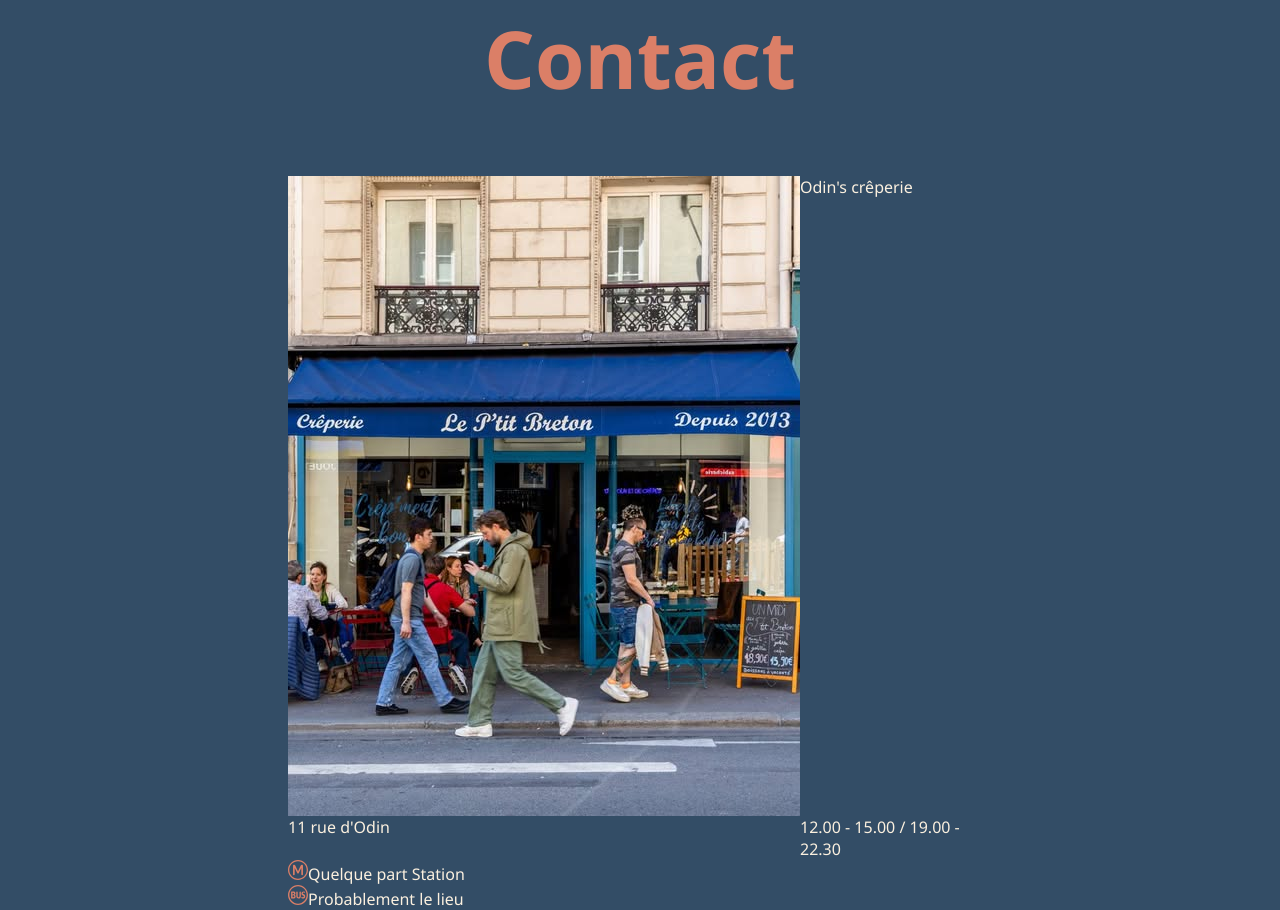
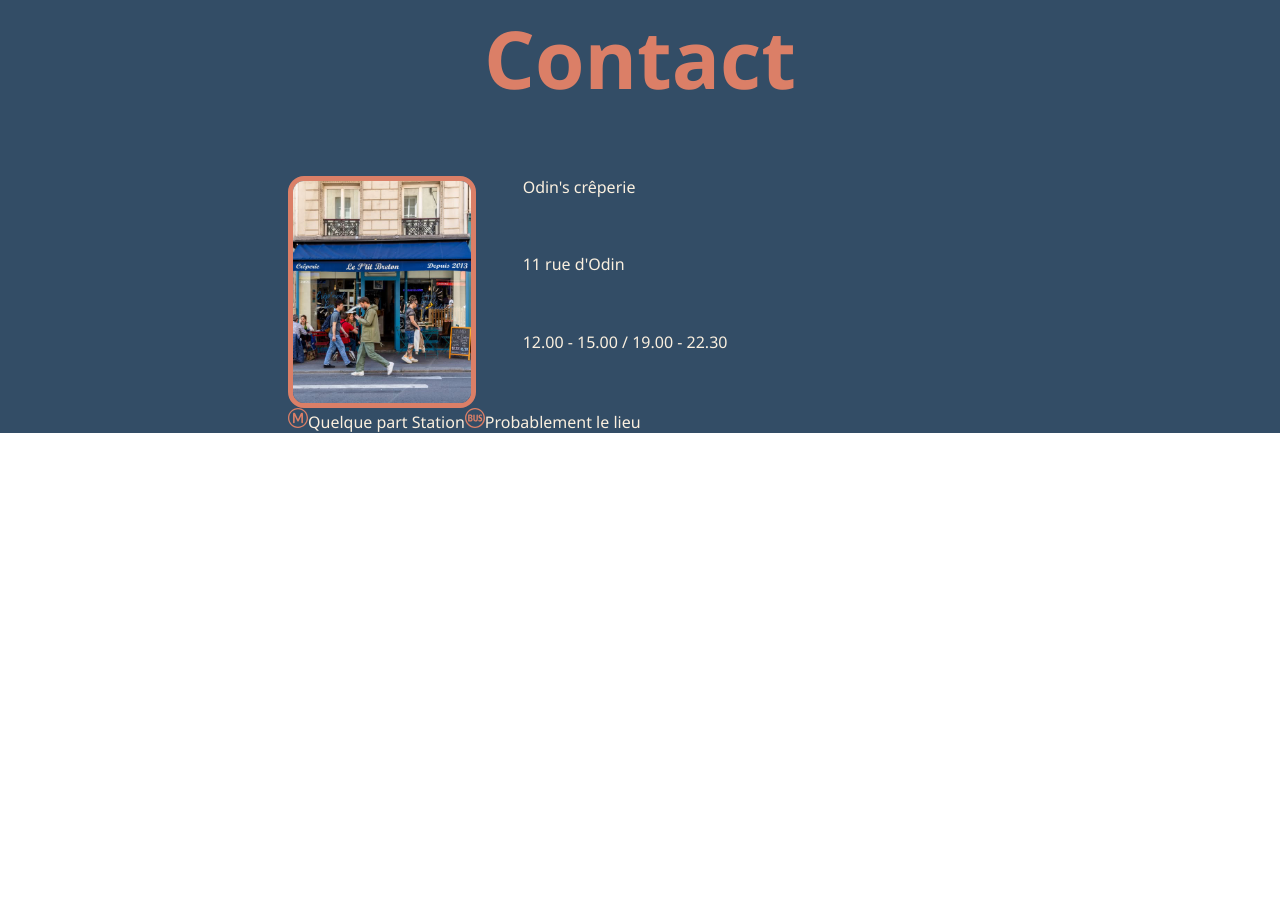
Before and after one commit to Oreus-F/restaurant-webpage, a website built with webpack: page src/template.html in a window 1280 px wide. Shown: the part 770-1680 px from the top of the page. After the commit the page ends 1203 px from the top, so only its background shows below. Built offline with nearby package versions, Linux system fonts and the light colour scheme.

Commit message:
create basic grid shape for contact section

```diff
--- a/src/style.css
+++ b/src/style.css
@@ -773,4 +773,37 @@
     display: grid;
     grid-template-columns: 1fr 2fr;
     grid-template-rows: repeat(4, auto);
+    grid-template-areas: "img restaurant"
+    "img location"
+    "img hour"
+    "access access";
 }
+
+
+.adress > img{
+    grid-area: img;
+    width: 80%;
+    border-radius: 1rem;
+    border: 5px solid var(--ascent-color);
+}
+
+
+.adress > p:nth-child(2){
+    grid-area: restaurant;
+}
+
+
+.adress > p:nth-child(3){
+    grid-area: location;
+}
+
+
+.adress > p:nth-child(4){
+    grid-area: hour;
+}
+
+
+.adress > div:last-child{
+    grid-area: access;
+    display: flex;
+}
```
